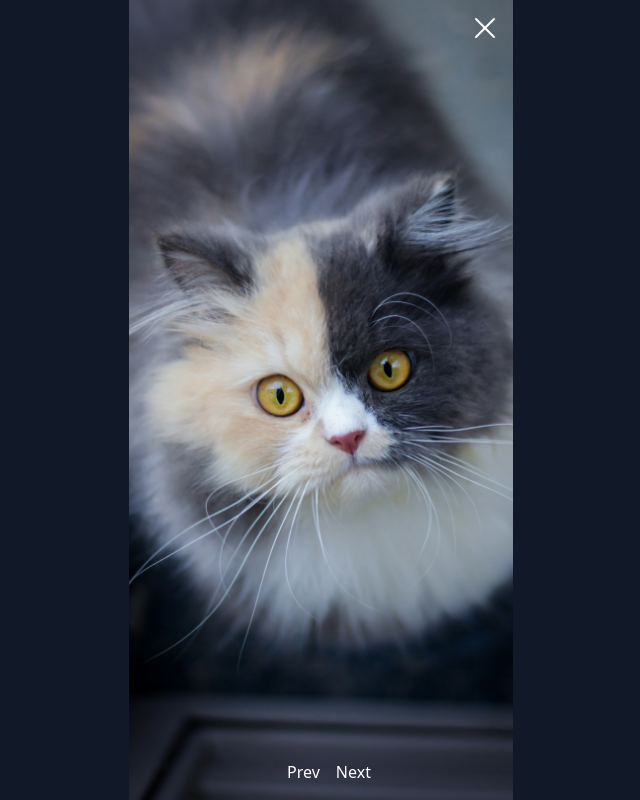
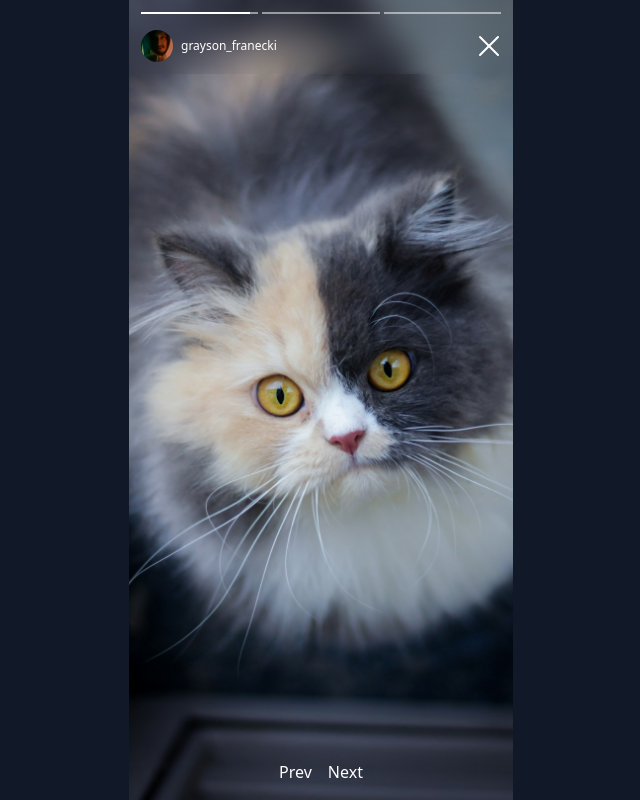
Before and after one commit to SrivastavaSrijan/Instagram-Stories, a Next.js app: page / in a window 1280 px wide. Both pictures are taken after a click on the element 500 px from the left and 92 px from the top of the page. Shown: the whole page, without its empty margins (319-959 px from the left). Built offline with nearby package versions, Linux system fonts and the light colour scheme.

Commit message:
feat: added progress bars, prettier fixes

```diff
--- a/public/json/stories.json
+++ b/public/json/stories.json
@@ -178,20 +178,5 @@
         "url": "ywi_PcYDjc0.jpg"
       }
     ]
-  },
-  {
-    "username": "Emilie.Leffler",
-    "profilePicture": "DZ_AqFRR8YY.jpg",
-    "stories": []
-  },
-  {
-    "username": "Nellie_Nienow",
-    "profilePicture": "6OmkdtxJzYE.jpg",
-    "stories": []
-  },
-  {
-    "username": "Golden_Donnelly",
-    "profilePicture": "IYw9VneIH7w.jpg",
-    "stories": []
   }
 ]
--- a/src/components/ProgressBar.tsx
+++ b/src/components/ProgressBar.tsx
@@ -1,9 +1,43 @@
-import { motion } from 'framer-motion';
+import { useEffect } from 'react';
+import { motion, useAnimation } from 'framer-motion';
 
-export const ProgressBar = ({ seconds }: { seconds: number }) => {
+const variants = {
+  full: {
+    width: '100%',
+  },
+  empty: {
+    width: '0%',
+  },
+};
+
+interface IProgressBarProps {
+  duration: number;
+  isActive: boolean;
+}
+
+export const ProgressBar = ({ duration, isActive }: IProgressBarProps) => {
+  const animate = useAnimation();
+
+  useEffect(() => {
+    if (isActive) {
+      animate.start('full');
+    } else {
+      animate.start('empty');
+    }
+  }, [isActive, animate]);
+
   return (
-    <div className="progress-bar">
-      <motion.div className="h-3 bg-purple-400 " style={{ scaleX: seconds }} />
+    <div className="bg-white/50">
+      <motion.div
+        animate={animate}
+        variants={variants}
+        initial="empty"
+        transition={{
+          duration: isActive ? duration : 0,
+          ease: 'linear',
+        }}
+        className="h-0.5 bg-white"
+      />
     </div>
   );
 };
--- a/src/components/StoryList.tsx
+++ b/src/components/StoryList.tsx
@@ -5,7 +5,7 @@ import Image from 'next/image';
 import { AssetsConfig } from '@/constants';
 import { IUserStory } from '@/interfaces';
 
-import { StoryViewer } from './StoryViewer';
+import { StoryOverlay } from './StoryOverlay';
 
 interface IStoryListProps {
   userStories: IUserStory[];
@@ -29,16 +29,30 @@ export const StoryList = ({ userStories }: IStoryListProps) => {
                 height={64}
                 src={`${AssetsConfig.profiles}${profilePicture}`}
                 alt={username}
-                className="h-full w-full rounded-full object-cover"
+                className="aspect-square h-full w-full rounded-full object-cover"
               />
             </div>
             <p className="w-16 truncate text-xs text-white">{username?.toLowerCase()}</p>
             {currentStoryViewed === index && (
-              <StoryViewer
+              <StoryOverlay
+                initialIndex={0}
                 stories={stories}
                 onClose={handleStoryClicked(null)}
-                goToNext={handleStoryClicked(currentStoryViewed + 1)}
-              />
+                goToNext={handleStoryClicked((currentStoryViewed + 1) % userStories.length)}
+              >
+                <div className="flex flex-row items-center gap-2">
+                  <div className="h-8 w-8 rounded-full">
+                    <Image
+                      width={32}
+                      height={32}
+                      className="aspect-square rounded-full object-cover"
+                      src={`${AssetsConfig.profiles}${profilePicture}`}
+                      alt={username}
+                    />
+                  </div>
+                  <p className="text-xs text-white">{username?.toLowerCase()}</p>
+                </div>
+              </StoryOverlay>
             )}
           </div>
         ))}
--- a/src/components/StoryOverlay.tsx
+++ b/src/components/StoryOverlay.tsx
@@ -4,7 +4,7 @@ import { useTimer } from 'react-timer-hook';
 
 import Image from 'next/image';
 
-import { AssetsConfig } from '@/constants';
+import { AppConfig, AssetsConfig } from '@/constants';
 
 import { ProgressBar } from './ProgressBar';
 
@@ -18,16 +18,22 @@ interface IStoryOverlayProps {
   initialIndex: number;
   onClose: () => void;
   goToNext: () => void;
+  children: React.ReactNode;
 }
 
-export const StoryOverlay = ({ stories, initialIndex, onClose, goToNext }: IStoryOverlayProps) => {
+export const StoryOverlay = ({
+  stories,
+  initialIndex,
+  onClose,
+  goToNext,
+  children,
+}: IStoryOverlayProps) => {
   const [currentIndex, setCurrentIndex] = useState(initialIndex);
-
   const onExpire = () => {
     if (currentIndex + 1 < stories.length) {
       setCurrentIndex((prevIndex) => prevIndex + 1);
       const date = new Date();
-      date.setSeconds(date.getSeconds() + 3);
+      date.setSeconds(date.getSeconds() + AppConfig.countdown);
       restart(date, false);
     } else {
       goToNext();
@@ -42,13 +48,14 @@ export const StoryOverlay = ({ stories, initialIndex, onClose, goToNext }: IStor
 
   useEffect(() => {
     const date = new Date();
-    date.setSeconds(date.getSeconds() + 3); // Set timer for 3 seconds
+    date.setSeconds(date.getSeconds() + AppConfig.countdown); // Set timer for 3 seconds
     restart(date, true);
   }, [currentIndex, restart]);
 
   const handleNext = () => {
     setCurrentIndex((currentIndex + 1) % stories.length);
   };
+  console.log(seconds, currentIndex);
 
   const handlePrev = () => {
     setCurrentIndex((currentIndex - 1 + stories.length) % stories.length);
@@ -57,19 +64,31 @@ export const StoryOverlay = ({ stories, initialIndex, onClose, goToNext }: IStor
   return (
     <div className="fixed inset-0 z-10 flex h-screen w-screen max-w-sm items-center justify-center bg-black bg-opacity-75">
       <div className="relative h-full w-full">
-        <button onClick={onClose} className="absolute right-4 top-4 z-50 text-white">
-          <ReactSVG src={AssetsConfig.getIcon('close')} />
-        </button>
+        <div className="absolute top-0 z-50  flex w-full flex-col gap-4 p-3 backdrop-blur-md">
+          {/* <ProgressBar width={seconds} /> */}
+          <div className="flex flex-row gap-1">
+            {stories.map((_, index) => (
+              <div key={index} className="flex-grow">
+                <ProgressBar duration={AppConfig.countdown} isActive={currentIndex === index} />
+              </div>
+            ))}
+          </div>
+          <div className="flex w-full flex-row justify-between">
+            {children}
+            <button onClick={onClose} className=" text-white">
+              <ReactSVG src={AssetsConfig.getIcon('close')} />
+            </button>
+          </div>
+        </div>
         <div className="relative flex h-full w-full items-center justify-center">
           <Image
             src={`${AssetsConfig.cats}${stories[currentIndex].url}`}
             alt={`Story ${currentIndex + 1}`}
             layout="fill"
-            className="z-20 aspect-[9/16] max-h-full max-w-full object-cover"
+            className="z-20 aspect-[9/16] max-h-full max-w-full select-none object-cover"
           />
         </div>
         <div className="absolute bottom-4 left-1/2 z-50 flex -translate-x-1/2 transform space-x-4">
-          <ProgressBar seconds={seconds} />
           <button onClick={handlePrev} className="text-white">
             Prev
           </button>
--- a/src/components/index.ts
+++ b/src/components/index.ts
@@ -1,3 +1,2 @@
 export * from './HomePage';
 export * from './StoryList';
-export * from './StoryViewer';
--- a/src/constants/index.ts
+++ b/src/constants/index.ts
@@ -29,3 +29,7 @@ export const EndpointsConfig = {
     return `${this.root}/stories`;
   },
 };
+
+export const AppConfig = {
+  countdown: 3,
+};
```
Also changed, not shown: .prettierrc.js.
